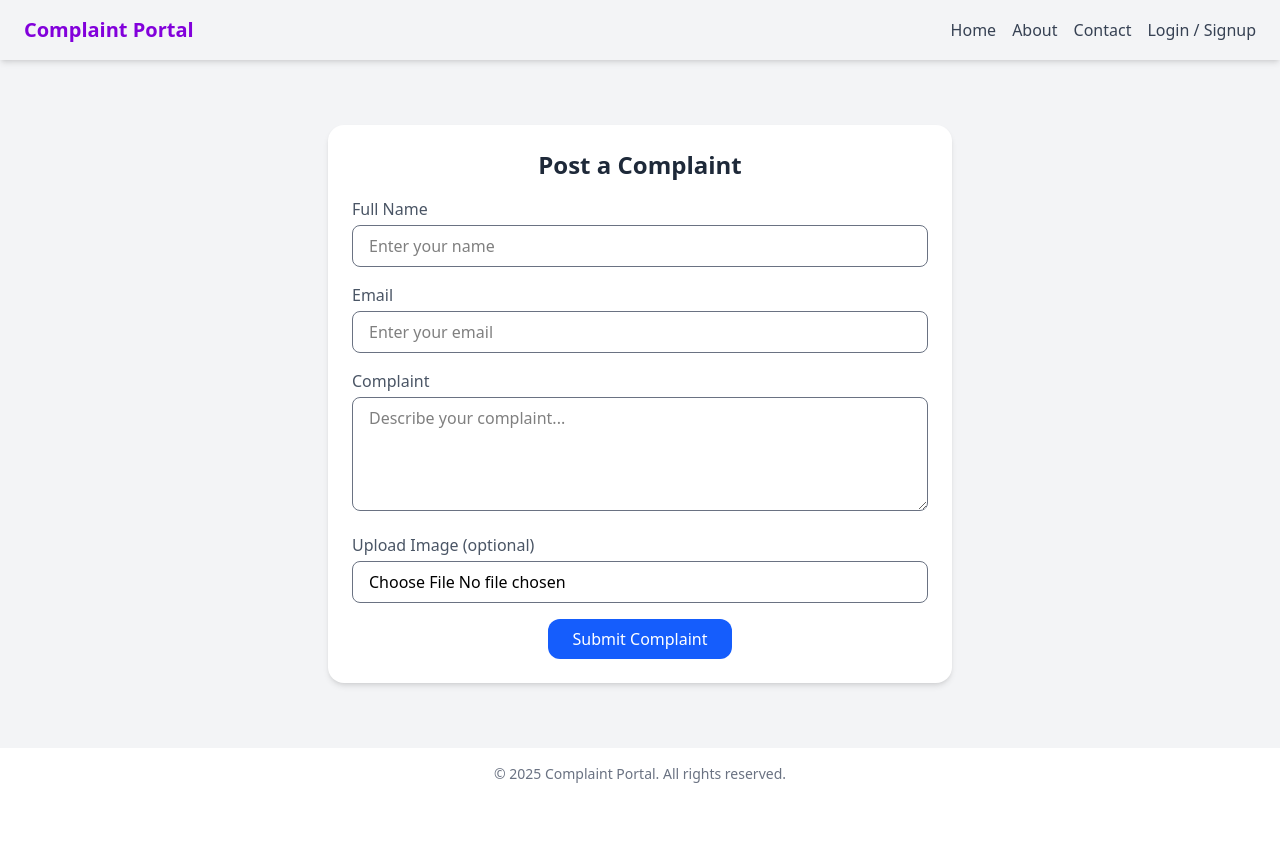
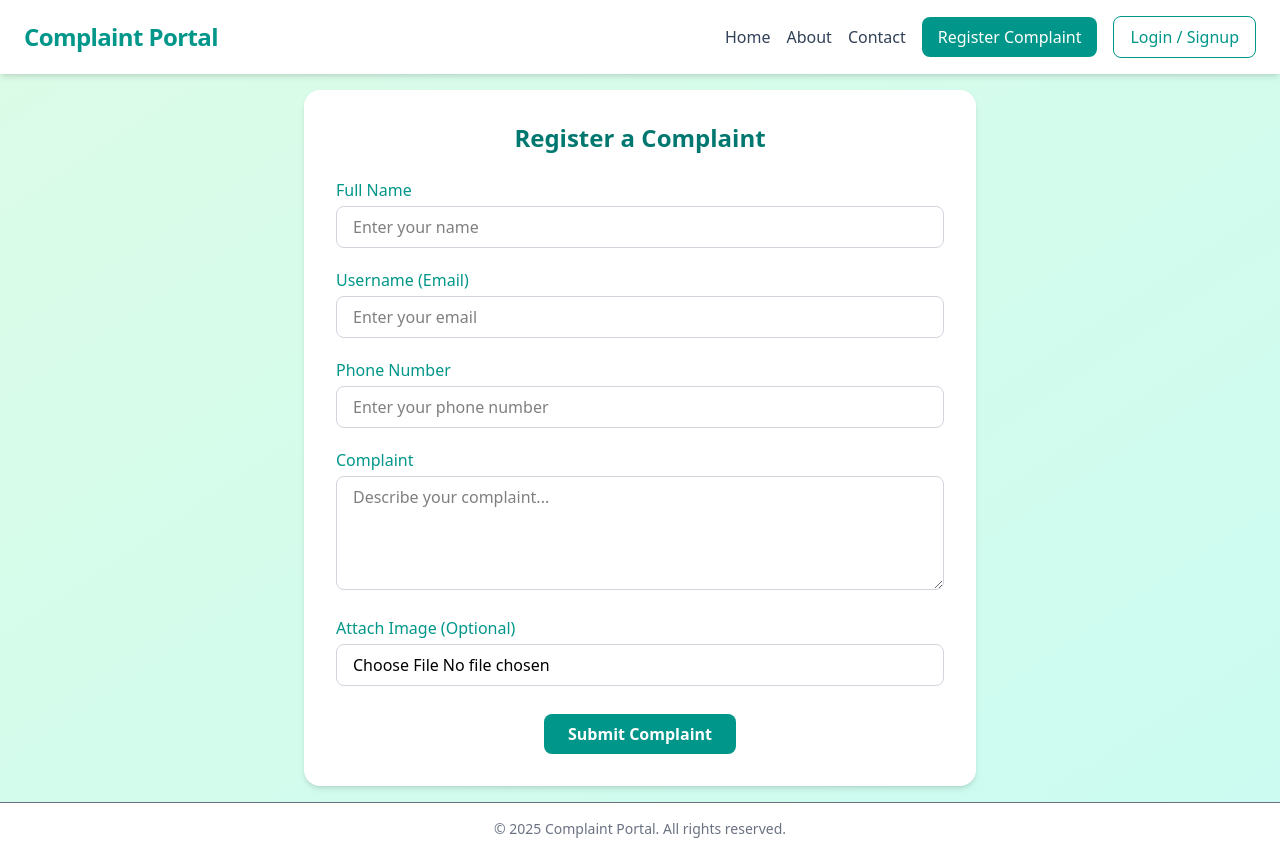
Before and after one commit to Abhishekbmarathe/complaintraise, a React (Vite) app: page /Compreg in a window 1280 px wide. Before the commit the page ends 800 px from the top, so only its background shows below. Built offline with nearby package versions, Linux system fonts and the light colour scheme.

Commit message:
ui changes

```diff
--- a/package.json
+++ b/package.json
@@ -14,6 +14,7 @@
     "axios": "^1.8.4",
     "react": "^19.0.0",
     "react-dom": "^19.0.0",
+    "react-hook-form": "^7.55.0",
     "react-router-dom": "^7.5.0",
     "tailwindcss": "^4.1.3"
   },
--- a/src/components/ComplaintRegistration/CompReg.jsx
+++ b/src/components/ComplaintRegistration/CompReg.jsx
@@ -1,103 +1,122 @@
 import React, { useState } from 'react';
+import { useForm } from 'react-hook-form'; // Import React Hook Form
 import axios from 'axios';
 import Nav from '../Nav';
 
 export default function CompReg() {
-    const [formData, setFormData] = useState({ name: '', email: '', message: '', image: null });
+  // Initialize React Hook Form
+  const { register, handleSubmit, formState: { errors } } = useForm();
 
-    const handleChange = (e) => {
-        const { name, value } = e.target;
-        setFormData({ ...formData, [name]: value });
-    };
-
-    const handleFileChange = (e) => {
-        setFormData({ ...formData, image: e.target.files[0] });
-    };
-
-    const handleSubmit = async (e) => {
-        e.preventDefault();
+  const onSubmit = async (data) => {
     const formPayload = new FormData();
-        formPayload.append('name', formData.name);
-        formPayload.append('email', formData.email);
-        formPayload.append('message', formData.message);
-        if (formData.image) {
-            formPayload.append('image', formData.image);
+    formPayload.append('name', data.name);
+    formPayload.append('email', data.email); // acts as username
+    formPayload.append('phone', data.phone);
+    formPayload.append('message', data.message);
+    if (data.image[0]) {
+      formPayload.append('image', data.image[0]);
     }
 
     try {
       await axios.post('http://localhost:3000/api/complaints', formPayload, {
-                headers: { 'Content-Type': 'multipart/form-data' }
+        headers: { 'Content-Type': 'multipart/form-data' },
       });
-            setFormData({ name: '', email: '', message: '', image: null });
+      alert('Complaint submitted successfully!');
     } catch (error) {
       console.error('Error submitting complaint:', error);
+      alert('Failed to submit complaint. Please try again.');
     }
   };
 
   return (
-        <div className="min-h-screen bg-gray-100 flex flex-col">
-            {/* Navbar */}
+    <div className="min-h-screen bg-gradient-to-br from-green-100 to-teal-100 flex flex-col">
       <Nav />
-
-            {/* Main Content */}
-            <main className="flex-grow p-4 grid md:grid-cols-1 gap-6">
-                {/* Complaint Form */}
-                <div className="bg-white p-6 rounded-2xl shadow-md w-1/2 m-auto">
-                    <h2 className="text-2xl font-semibold mb-4 text-center text-gray-800">Post a Complaint</h2>
-                    <form onSubmit={handleSubmit} className="space-y-4" encType="multipart/form-data">
+      <main className="flex-grow flex items-center justify-center p-4">
+        <div className="bg-white w-full max-w-2xl p-8 rounded-2xl shadow-md">
+          <h2 className="text-2xl font-semibold text-center text-teal-700 mb-6">
+            Register a Complaint
+          </h2>
+          <form onSubmit={handleSubmit(onSubmit)} className="space-y-5" encType="multipart/form-data">
+            {/* Name */}
             <div>
-                            <label className="block text-gray-600 mb-1">Full Name</label>
+              <label className="block text-teal-600 mb-1">Full Name</label>
               <input
                 type="text"
                 name="name"
-                                value={formData.name}
-                                onChange={handleChange}
-                                className="w-full border border-gray-500 rounded-lg px-4 py-2 focus:outline-none focus:ring-2 focus:ring-blue-400"
+                {...register('name', { required: 'Full name is required' })}
                 placeholder="Enter your name"
-                                required
+                className={`w-full px-4 py-2 border ${errors.name ? 'border-red-500' : 'border-gray-300'} rounded-lg focus:ring-2 focus:ring-teal-500 focus:border-teal-500 outline-none`}
+              />
+              {errors.name && <p className="text-red-500 text-xs mt-1">{errors.name.message}</p>}
+            </div>
+
+            {/* Username (Email) */}
+            <div>
+              <label className="block text-teal-600 mb-1">Username (Email)</label>
+              <input
+                type="email"
+                name="email"
+                {...register('email', {
+                  required: 'Username (Email) is required',
+                  pattern: {
+                    value: /^[a-zA-Z0-9._-]+@[a-zA-Z0-9.-]+\.[a-zA-Z]{2,6}$/,
+                    message: 'Please enter a valid email address',
+                  }
+                })}
+                placeholder="Enter your email"
+                className={`w-full px-4 py-2 border ${errors.email ? 'border-red-500' : 'border-gray-300'} rounded-lg focus:ring-2 focus:ring-teal-500 focus:border-teal-500 outline-none`}
+              />
+              {errors.email && <p className="text-red-500 text-xs mt-1">{errors.email.message}</p>}
+            </div>
+
+            {/* Phone */}
+            <div>
+              <label className="block text-teal-600 mb-1">Phone Number</label>
+              <input
+                type="tel"
+                name="phone"
+                {...register('phone', {
+                  required: 'Phone number is required',
+                  pattern: {
+                    value: /^[0-9]{10}$/,
+                    message: 'Please enter a valid phone number',
+                  },
+                })}
+                placeholder="Enter your phone number"
+                className={`w-full px-4 py-2 border ${errors.phone ? 'border-red-500' : 'border-gray-300'} rounded-lg focus:ring-2 focus:ring-teal-500 focus:border-teal-500 outline-none`}
+              />
+              {errors.phone && <p className="text-red-500 text-xs mt-1">{errors.phone.message}</p>}
+            </div>
+
+            {/* Complaint Message */}
+            <div>
+              <label className="block text-teal-600 mb-1">Complaint</label>
+              <textarea
+                name="message"
+                {...register('message', { required: 'Complaint message is required' })}
+                rows="4"
+                placeholder="Describe your complaint..."
+                className={`w-full px-4 py-2 border ${errors.message ? 'border-red-500' : 'border-gray-300'} rounded-lg focus:ring-2 focus:ring-teal-500 focus:border-teal-500 outline-none`}
+              />
+              {errors.message && <p className="text-red-500 text-xs mt-1">{errors.message.message}</p>}
+            </div>
+
+            {/* Image Upload */}
+            <div>
+              <label className="block text-teal-600 mb-1">Attach Image (Optional)</label>
+              <input
+                type="file"
+                accept="image/*"
+                {...register('image')}
+                className="w-full px-4 py-2 border border-gray-300 rounded-lg"
               />
             </div>
 
-                        <div>
-                            <label className="block text-gray-600 mb-1">Email</label>
-                            <input
-                                type="email"
-                                name="email"
-                                value={formData.email}
-                                onChange={handleChange}
-                                className="w-full border border-gray-500 rounded-lg px-4 py-2 focus:outline-none focus:ring-2 focus:ring-blue-400"
-                                placeholder="Enter your email"
-                                required
-                            />
-                        </div>
-
-                        <div>
-                            <label className="block text-gray-600 mb-1">Complaint</label>
-                            <textarea
-                                name="message"
-                                rows="4"
-                                value={formData.message}
-                                onChange={handleChange}
-                                className="w-full border border-gray-500 rounded-lg px-4 py-2 focus:outline-none focus:ring-2 focus:ring-blue-400"
-                                placeholder="Describe your complaint..."
-                                required
-                            ></textarea>
-                        </div>
-
-                        <div>
-                            <label className="block text-gray-600 mb-1">Upload Image (optional)</label>
-                            <input
-                                type="file"
-                                accept="image/*"
-                                onChange={handleFileChange}
-                                className="w-full border border-gray-500 rounded-lg px-4 py-2"
-                            />
-                        </div>
-
-                        <div className="text-center">
+            {/* Submit Button */}
+            <div className="text-center pt-2">
               <button
                 type="submit"
-                                className="bg-blue-600 text-white px-6 py-2 rounded-xl hover:bg-blue-700 transition"
+                className="bg-teal-600 hover:bg-teal-700 text-white font-semibold px-6 py-2 rounded-lg transition"
               >
                 Submit Complaint
               </button>
@@ -106,8 +125,7 @@ export default function CompReg() {
         </div>
       </main>
 
-            {/* Footer */}
-            <footer className="bg-white text-center py-4 text-gray-500 text-sm">
+      <footer className="bg-white text-center py-4 text-gray-500 text-sm border-t">
         &copy; 2025 Complaint Portal. All rights reserved.
       </footer>
     </div>
--- /dev/null
+++ b/src/components/Modules/Api.js
@@ -0,0 +1,6 @@
+// src/apiService.js
+// const api = "http://192.168.1.26:1714/api/"; // client api
+
+const api ="https://complain-5liu.onrender.com/api/"
+
+export default api;
--- a/src/components/Nav.jsx
+++ b/src/components/Nav.jsx
@@ -1,26 +1,52 @@
-import React from 'react'
-import { Navigate, Link } from 'react-router-dom'
-// import {  } from 'react-router-dom';
+import React from 'react';
+import { Link } from 'react-router-dom';
 
 const Nav = () => {
-// const navigator = Navigate();
+  return (
+    <nav className="bg-white shadow-md py-4 px-6 flex justify-between items-center sticky top-0 z-50">
+      {/* Brand/Logo */}
+      <Link
+        to="/"
+        className="text-2xl font-extrabold text-teal-600 tracking-tight hover:scale-105 transition-transform duration-200"
+      >
+        Complaint Portal
+      </Link>
 
-  return (
-    // <div>
-      <nav className="text-purple-700 shadow-md py-4 px-6 flex justify-between items-center sticky top-0 z-50">
-        <Link to="/" className="text-xl font-bold text-purple-700">Complaint Portal</Link>
-        <div className="space-x-4">
-        <Link to="/" className="text-gray-700 hover:text-purple-700">Home</Link>
-          <Link to="/" className="text-gray-700 hover:text-purple-700">About</Link>
-          <Link to="/" className="text-gray-700 hover:text-purple-700">Contact</Link>
-          {/* <Link to="/Compreg" className="text-gray-700 hover:text-blue-500">Login / Signup</Link>
-           */}
-          <Link to="/login" className="text-gray-700 hover:text-purple-700">Login / Signup</Link>
+      {/* Nav Links */}
+      <div className="space-x-4 hidden md:flex items-center">
+        <Link
+          to="/"
+          className="text-slate-700 hover:text-teal-600 transition-colors duration-200 font-medium"
+        >
+          Home
+        </Link>
+        <Link
+          to="/"
+          className="text-slate-700 hover:text-teal-600 transition-colors duration-200 font-medium"
+        >
+          About
+        </Link>
+        <Link
+          to="/"
+          className="text-slate-700 hover:text-teal-600 transition-colors duration-200 font-medium"
+        >
+          Contact
+        </Link>
+        <Link
+          to="/Compreg"
+          className="bg-teal-600 hover:bg-teal-700 text-white px-4 py-2 rounded-lg transition duration-300 font-medium"
+        >
+          Register Complaint
+        </Link>
+        <Link
+          to="/login"
+          className="border border-teal-600 text-teal-600 hover:bg-teal-600 hover:text-white px-4 py-2 rounded-lg transition duration-300 font-medium"
+        >
+          Login / Signup
+        </Link>
+      </div>
+    </nav>
+  );
+};
 
-        </div>
-      </nav>
-    // </div>
-  )
-}
-
-export default Nav
+export default Nav;
--- a/src/components/SignUpPage/Login.jsx
+++ b/src/components/SignUpPage/Login.jsx
@@ -1,62 +1,72 @@
-import React, { useState } from 'react';
+import React from 'react';
+import { useForm } from 'react-hook-form'; // Import React Hook Form
 import Nav from '../Nav';
 import Foot from '../Footer';
 import { Link } from 'react-router-dom';
 
 const Login = () => {
-  const [formData, setFormData] = useState({ email: '', password: '' });
+  // Initialize React Hook Form
+  const { register, handleSubmit, formState: { errors } } = useForm();
 
-  const handleChange = (e) => {
-    const { name, value } = e.target;
-    setFormData({ ...formData, [name]: value });
-  };
-
-  const handleSubmit = (e) => {
-    e.preventDefault();
-    console.log('Login data:', formData);
+  const onSubmit = (data) => {
+    console.log('Login data:', data);
   };
 
   return (
-    <div className="login-page min-h-screen bg-gradient-to-br from-purple-100 to-blue-100 flex flex-col">
+    <div className="login-page min-h-screen bg-gradient-to-br from-green-100 to-teal-100 flex flex-col">
       <Nav />
       <main className="flex-grow flex items-center justify-center">
         <div className="bg-white p-8 rounded-2xl shadow-md w-full max-w-md">
-        <h2 className="text-3xl font-bold mb-8 text-center text-purple-700">Welcome Back</h2>
-          <form onSubmit={handleSubmit} className="space-y-4">
+          <h2 className="text-3xl font-bold mb-8 text-center text-teal-700">Log In</h2>
+          {/* Form */}
+          <form onSubmit={handleSubmit(onSubmit)} className="space-y-4">
+            {/* Username Input */}
+            <div>
               <input
-              type="email"
-              name="email"
-              value={formData.email}
-              onChange={handleChange}
-              placeholder="Email"
-              required
-              className="w-full p-3 border border-gray-300 rounded-lg focus:outline-none focus:ring-2 focus:ring-blue-400"
+                type="text"
+                name="username"
+                placeholder="Username"
+                {...register('username', { required: 'Username is required' })}
+                className={`w-full p-3 border ${errors.username ? 'border-red-500' : 'border-gray-300'} rounded-lg focus:outline-none focus:ring-2 focus:ring-teal-400`}
               />
+              {errors.username && (
+                <p className="text-red-500 text-xs mt-1">{errors.username.message}</p>
+              )}
+            </div>
+
+            {/* Password Input */}
+            <div>
               <input
                 type="password"
                 name="password"
-              value={formData.password}
-              onChange={handleChange}
                 placeholder="Password"
-              required
-              className="w-full p-3 border border-gray-300 rounded-lg focus:outline-none focus:ring-2 focus:ring-blue-400"
+                {...register('password', { required: 'Password is required' })}
+                className={`w-full p-3 border ${errors.password ? 'border-red-500' : 'border-gray-300'} rounded-lg focus:outline-none focus:ring-2 focus:ring-teal-400`}
               />
+              {errors.password && (
+                <p className="text-red-500 text-xs mt-1">{errors.password.message}</p>
+              )}
+            </div>
+
+            {/* Submit Button */}
             <button
               type="submit"
-              className="w-full bg-purple-600 text-white py-3 rounded-lg font-medium hover:bg-purple-700 transition"
+              className="w-full bg-teal-600 text-white py-3 rounded-lg font-medium hover:bg-teal-700 transition"
             >
               Log In
             </button>
           </form>
+
+          {/* Sign Up Link */}
           <p className="mt-4 text-sm text-center text-gray-600">
             Don’t have an account?{' '}
-            <Link to="/signup" className="text-purple-700 hover:underline">
+            <Link to="/signup" className="text-teal-700 hover:underline">
               Sign Up
             </Link>
           </p>
         </div>
       </main>
-      <Foot/>
+      <Foot />
     </div>
   );
 };
--- a/src/components/SignUpPage/Signup.jsx
+++ b/src/components/SignUpPage/Signup.jsx
@@ -1,71 +1,121 @@
 import React, { useState } from 'react';
+import { useForm } from 'react-hook-form'; // Import React Hook Form
+import axios from 'axios';
 import Nav from '../Nav';
 import Foot from '../Footer';
-import { Link } from 'react-router-dom';
+import { Link, useNavigate } from 'react-router-dom';
+import api from '../Modules/Api';
 
 const Signup = () => {
-  const [formData, setFormData] = useState({ name: '', email: '', password: '' });
+  const { register, handleSubmit, formState: { errors } } = useForm(); // Initialize React Hook Form
+  const [error, setError] = useState('');
+  const navigate = useNavigate();
 
-  const handleChange = (e) => {
-    const { name, value } = e.target;
-    setFormData({ ...formData, [name]: value });
-  };
-
-  const handleSubmit = (e) => {
-    e.preventDefault();
-    console.log('Signup data:', formData);
+  const onSubmit = async (data) => {
+    try {
+      const response = await axios.post(api + 'user', data);
+      console.log('Signup successful:', response.data);
+      navigate('/login');
+    } catch (err) {
+      console.error('Signup error:', err);
+      setError(err.response?.data?.message || 'Signup failed. Please try again.');
+    }
   };
 
   return (
-    <div className="signup min-h-screen bg-gradient-to-br from-purple-100 to-blue-100 flex flex-col">
+    <div className="signup min-h-screen bg-gradient-to-br from-green-100 to-teal-100 flex flex-col">
       <Nav />
       <main className="flex-grow flex items-center justify-center">
         <div className="bg-white p-8 rounded-2xl shadow-md w-full max-w-md">
-          <h2 className="text-2xl font-bold mb-6 text-center text-purple-700">Create Account</h2>
-          <form onSubmit={handleSubmit} className="space-y-4">
+          <h2 className="text-2xl font-bold mb-6 text-center text-teal-700">Create Account</h2>
+
+          {error && (
+            <p className="text-red-500 text-sm mb-4 text-center">{error}</p>
+          )}
+
+          {/* Form */}
+          <form onSubmit={handleSubmit(onSubmit)} className="space-y-4">
+            {/* Full Name Input */}
+            <div>
               <input
                 type="text"
                 name="name"
-              value={formData.name}
-              onChange={handleChange}
                 placeholder="Full Name"
-              required
-              className="w-full p-3 border border-gray-300 rounded-lg focus:outline-none focus:ring-2 focus:ring-blue-400"
+                {...register('name', { required: 'Full Name is required' })}
+                className={`w-full p-3 border ${errors.name ? 'border-red-500' : 'border-gray-300'} rounded-lg focus:outline-none focus:ring-2 focus:ring-teal-400`}
               />
+              {errors.name && (
+                <p className="text-red-500 text-xs mt-1">{errors.name.message}</p>
+              )}
+            </div>
+
+            {/* Username Input */}
+            <div>
               <input
-              type="email"
-              name="email"
-              value={formData.email}
-              onChange={handleChange}
-              placeholder="Email"
-              required
-              className="w-full p-3 border border-gray-300 rounded-lg focus:outline-none focus:ring-2 focus:ring-blue-400"
+                type="text"
+                name="username"
+                placeholder="Username"
+                {...register('username', { required: 'Username is required' })}
+                className={`w-full p-3 border ${errors.username ? 'border-red-500' : 'border-gray-300'} rounded-lg focus:outline-none focus:ring-2 focus:ring-teal-400`}
               />
+              {errors.username && (
+                <p className="text-red-500 text-xs mt-1">{errors.username.message}</p>
+              )}
+            </div>
+
+            {/* Phone Number Input */}
+            <div>
+              <input
+                type="tel"
+                name="phno"
+                placeholder="Phone Number"
+                {...register('phno', {
+                  required: 'Phone number is required',
+                  pattern: {
+                    value: /^[0-9]{10}$/,
+                    message: 'Please enter a valid 10-digit phone number'
+                  }
+                })}
+                className={`w-full p-3 border ${errors.phno ? 'border-red-500' : 'border-gray-300'} rounded-lg focus:outline-none focus:ring-2 focus:ring-teal-400`}
+              />
+              {errors.phno && (
+                <p className="text-red-500 text-xs mt-1">{errors.phno.message}</p>
+              )}
+            </div>
+
+            {/* Password Input */}
+            <div>
               <input
                 type="password"
                 name="password"
-              value={formData.password}
-              onChange={handleChange}
                 placeholder="Password"
-              required
-              className="w-full p-3 border border-gray-300 rounded-lg focus:outline-none focus:ring-2 focus:ring-blue-400"
+                {...register('password', { required: 'Password is required' })}
+                className={`w-full p-3 border ${errors.password ? 'border-red-500' : 'border-gray-300'} rounded-lg focus:outline-none focus:ring-2 focus:ring-teal-400`}
               />
+              {errors.password && (
+                <p className="text-red-500 text-xs mt-1">{errors.password.message}</p>
+              )}
+            </div>
+
+            {/* Submit Button */}
             <button
               type="submit"
-              className="w-full bg-purple-600 text-white py-3 rounded-lg font-medium hover:bg-purple-700 transition"
+              className="w-full bg-teal-600 text-white py-3 rounded-lg font-medium hover:bg-teal-700 transition"
             >
               Sign Up
             </button>
           </form>
+
+          {/* Login Link */}
           <p className="mt-4 text-sm text-center text-gray-600">
             Already have an account?{' '}
-            <Link to="/login" className="text-purple-700 hover:underline">
+            <Link to="/login" className="text-teal-700 hover:underline">
               Log In
             </Link>
           </p>
         </div>
       </main>
-      <Foot/>
+      <Foot />
     </div>
   );
 };
```
Also changed, not shown: src/components/Landing/Landing.jsx (+68 -64 lines), 1 other file (tests, documents, lock files or other folders). Lines whose indentation alone changed are shown as unchanged.
